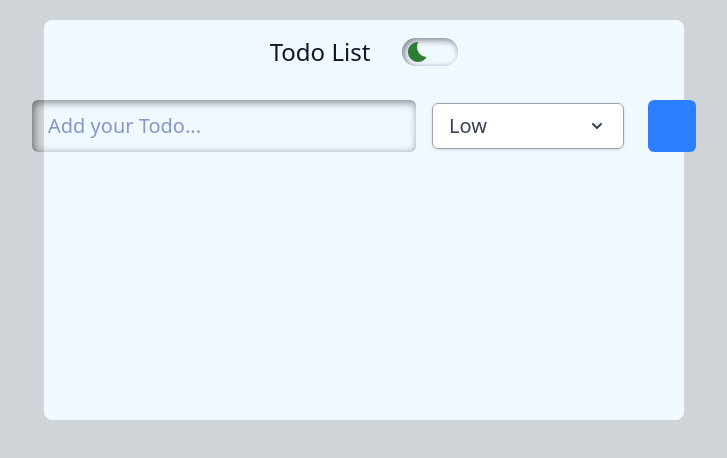
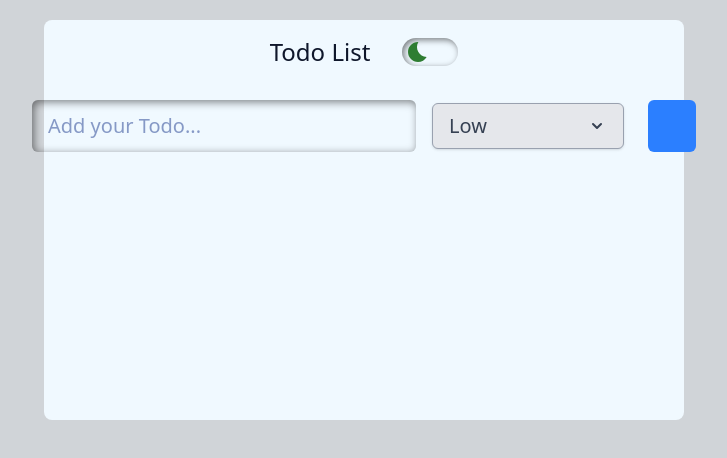
Before and after one commit to SivaKrishna6745/todo-list, a React (Vite) app: page / in a window 1280 px wide. Shown: the top 458 px of the page, without its empty margins (276-1003 px from the left). Built offline with nearby package versions, Linux system fonts and the light colour scheme; some icons are missing.

Commit message:
feat: Add disabled state to custom select style: Add styling based on disabled state

```diff
--- a/src/components/CustomSelect.tsx
+++ b/src/components/CustomSelect.tsx
@@ -9,9 +9,16 @@ interface CustomSelectProps<T> {
     options: Option<T>[];
     onSelect: (value: T) => void;
     placeholder?: string;
+    disabled?: boolean;
 }
 
-const CustomSelect = <T,>({ selectedValue, options, onSelect, placeholder }: CustomSelectProps<T>) => {
+const CustomSelect = <T,>({
+    selectedValue,
+    options,
+    onSelect,
+    placeholder,
+    disabled = false,
+}: CustomSelectProps<T>) => {
     const [isOpen, setIsOpen] = useState<boolean>(false);
     const [selectedOption, setSelectedOption] = useState<Option<T> | null>(null);
     const dropdownRef = useRef<HTMLDivElement>(null);
@@ -42,7 +49,10 @@ const CustomSelect = <T,>({ selectedValue, options, onSelect, placeholder }: Cus
         <div className="relative w-48" ref={dropdownRef}>
             <button
                 type="button"
-                className="flex justify-between w-full items-center px-4 py-2 text-md font-medium text-gray-700 bg-white border border-gray-400 rounded-md shadow-sm hover:bg-gray-50"
+                disabled={disabled}
+                className={`flex justify-between w-full items-center px-4 py-2 text-md font-medium text-gray-700 dark:text-gray-300 bg-gray-200 dark:bg-slate-600 border border-gray-400 rounded-md shadow-sm hover:bg-gray-50 ${
+                    disabled ? 'cursor-not-allowed' : 'cursor-pointer'
+                }`}
                 onClick={() => setIsOpen(!isOpen)}
             >
                 <span>{selectedOption ? selectedOption.label : placeholder}</span>
```
